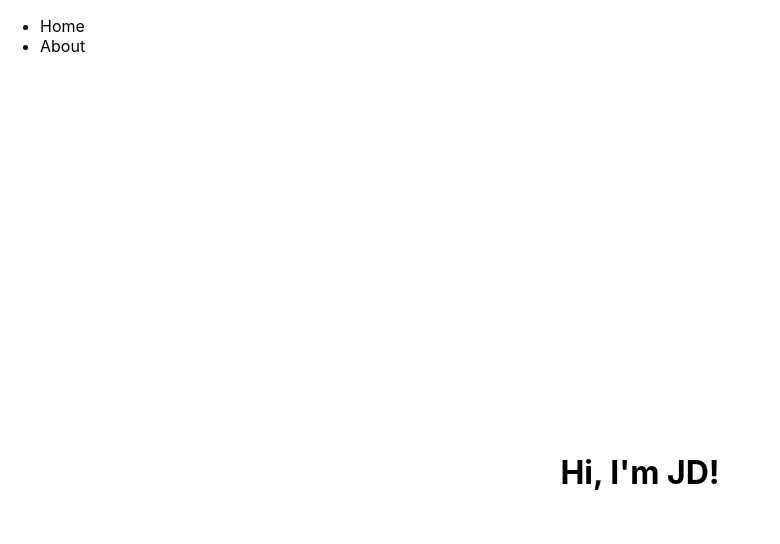
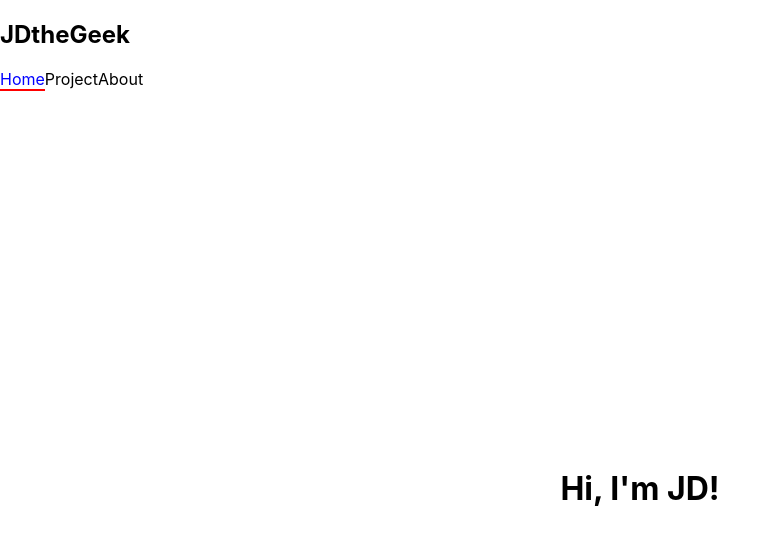
Before and after one commit to JDtheGeek/portfolio, a Next.js app: page / in a window 1280 px wide. Shown: the top 544 px of the page, without its empty margins (0-780 px from the left). Built offline with nearby package versions, Linux system fonts and the light colour scheme.

Commit message:
Feat - adds custom Link component which adds ability to style if matches current url

```diff
--- /dev/null
+++ b/components/Link/Link.module.scss
@@ -0,0 +1,8 @@
+.link {
+  height: 1em;
+}
+
+.selected {
+  color: blue;
+  border-bottom: 2px solid red;
+}
--- /dev/null
+++ b/components/Link/index.tsx
@@ -0,0 +1,23 @@
+import React from 'react'
+import Link from 'next/link'
+import { useRouter } from 'next/router'
+import linkStyles from './Link.module.scss'
+
+export const CustomLink = ({ href, children, ...props }) => {
+  const currentPath = useRouter().asPath
+  const singleChild = React.Children.only(children)
+
+  const childClassName = currentPath === href
+    ? `${linkStyles.selected}`
+    : `${linkStyles.link}`
+
+  return (
+    <Link href={href} {...props}>
+      {React.cloneElement(singleChild, {
+        className: childClassName || null,
+      })}
+    </Link>
+  )
+}
+
+export default CustomLink
--- a/components/Nav/index.tsx
+++ b/components/Nav/index.tsx
@@ -1,17 +1,22 @@
-import Link from 'next/link'
+import Link from '../Link'
+import NextLink from 'next/link'
 import navStyles from './Nav.module.scss'
 
 const Nav = () => {
   return (
     <nav className={navStyles.nav}>
-      <ul>
-        <li>
-          <Link href='/'>Home</Link>
-        </li>
-        <li>
-          <Link href='/about'>About</Link>
-        </li>
-      </ul>
+      <NextLink href='/' >
+        <a className={navStyles.logo}><h1>JDtheGeek</h1></a>
+      </NextLink>
+      <Link href='/'>
+        <a >Home</a>
+      </Link>
+      <Link href='/projects'>
+        <a >Project</a>
+      </Link>
+      <Link href='/about'>
+        <a className="link">About</a>
+      </Link>
     </nav>
   )
 }
```
